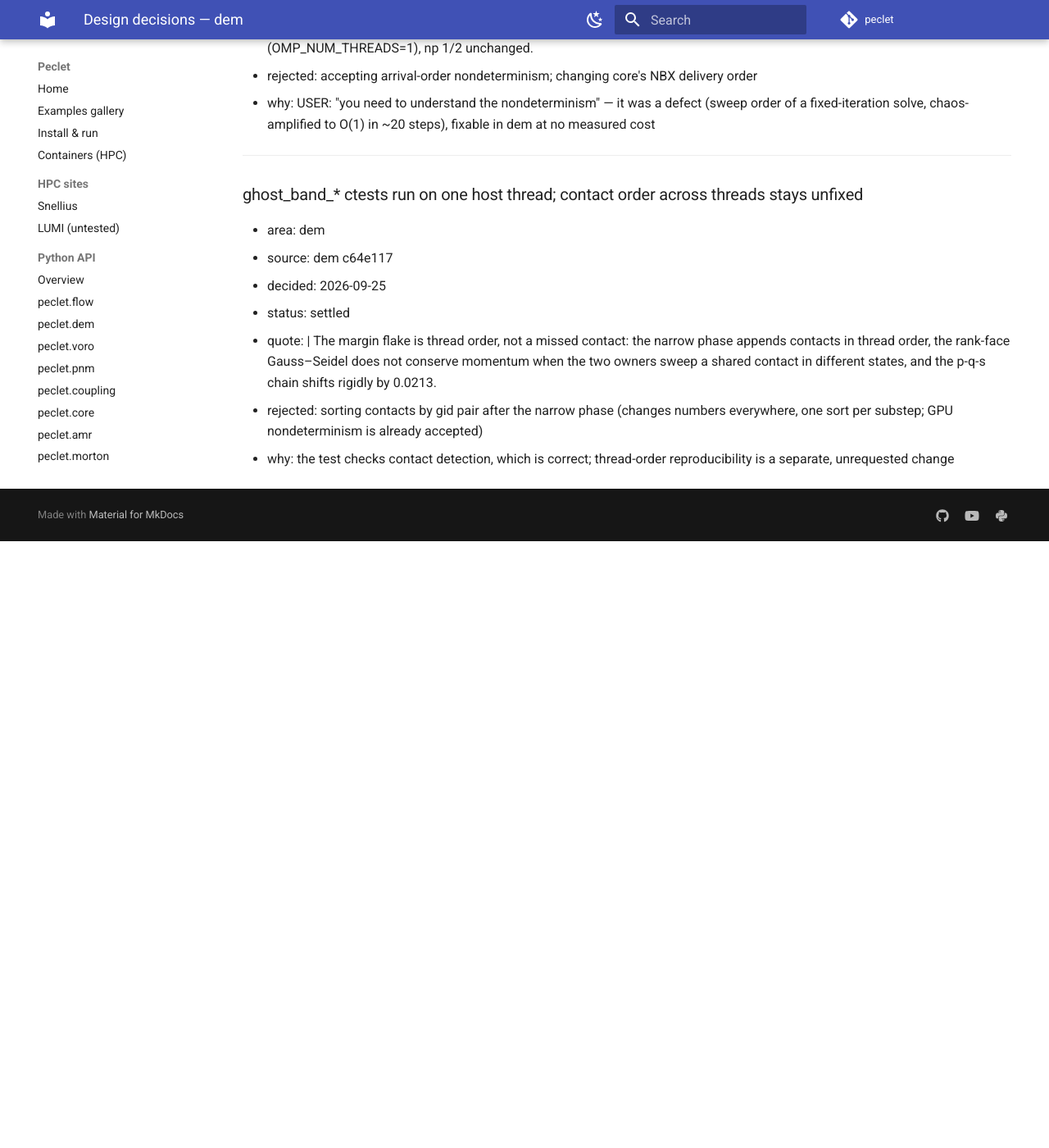
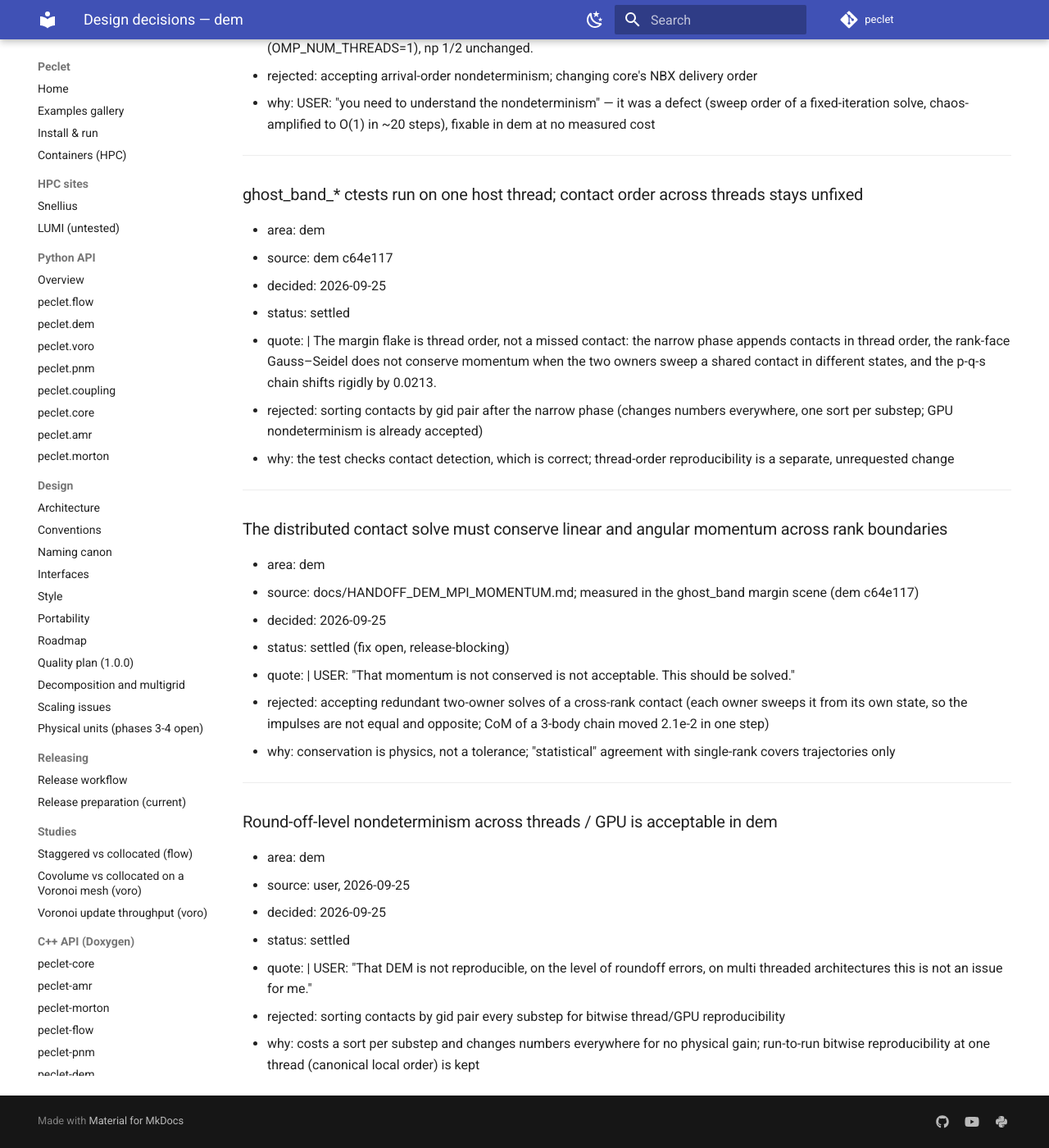
Before and after one commit to computational-chemical-engineering/peclet, an MkDocs documentation site: the page built from docs/decisions/dem.md, in a window 1280 px wide and 1400 px high, scrolled down 33711 px. Shown: the whole window at 82% size. Built offline with MkDocs 1.6.1 and Material for MkDocs 9.7.7, drawn with Linux system fonts in a browser that asks for light colours; comment, search, counter and statistics services are not loaded; before the commit the page ends 34371 px from its top, so only the background shows below that.

Commit message:
handoff: dem cross-rank momentum conservation (release-blocking); register: conservation required, thread-level round-off nondeterminism accepted; predict_hierarchy(weights=) name approved
Co-Authored-By: Claude Opus 5.5 <noreply@anthropic.com>
Claude-Session: https://claude.ai/code/session_015fNTZgmz6U1bv2MRTM3bbF

```diff
--- /dev/null
+++ b/docs/HANDOFF_DEM_MPI_MOMENTUM.md
@@ -0,0 +1,125 @@
+# Handoff: dem's distributed contact solve must conserve momentum across rank boundaries
+
+Opened 2026-09-25. Owner: next session, which runs the `architect` design pass and then the
+implementation. Status: OPEN, not started. **Release-blocking** (USER, 2026-09-25).
+
+## The user's decisions (2026-09-25, verbatim)
+
+- "That momentum is not conserved is not acceptable. This should be solved."
+- "That DEM is not reproducible, on the level of roundoff errors, on multi threaded architectures
+  this is not an issue for me."
+  - So conservation is required to round-off.
+  - Bitwise reproducibility across thread counts, thread schedules or the GPU is NOT required.
+  - Do not sort contacts just to get bitwise reproducibility.
+
+## The defect
+
+The distributed XPBD step (`dem/src/step_solve_mpi.hpp:24-32`, `MpiSolveHooks`) is a
+processor-block Gauss–Seidel.
+
+- Colouring and sweeps are rank-local over owned + ghost bodies.
+- A contact between bodies on two ranks is **solved redundantly on both owners**. Each rank keeps
+  only its own body's update, and the ghost copy is overwritten at the next refresh.
+- Owner A sweeps contact (p,q) in A's state, and owner B sweeps it in B's state. The states differ,
+  because each rank has already swept other contacts in its own order. So the impulse applied to p
+  is not the negative of the one applied to q.
+- Result: **linear momentum (and angular momentum) is not conserved at rank boundaries.**
+- This holds for both the velocity solve (restitution/PGS/friction) and the position (overlap)
+  projection. It is the same mechanism in each.
+
+**Measured** (2026-09-25, dem `c64e117` investigation):
+- Scene: the 3-body chain p–q–s in `tests/kokkos_mpi/test_ghost_band_mpi.cpp`, mode `margin`
+  (l.186).
+- When q's owner sweeps q–s before q–p, **the whole chain's centre of mass shifts rigidly by
+  2.1e-2 in one step**. Every pair still touches exactly. The serial reference conserves the
+  centre of mass to round-off.
+- The sweep order came from OpenMP thread order in the narrow phase. With several threads,
+  2 of 8 runs at np 2 and 2 of 8 at np 4 showed it; at 1 thread, 0 of 8.
+- The ctest now pins one thread (`c64e117`). **That pin hides the symptom, not the defect.**
+  Remove it once conservation holds.
+
+`dem/docs/mpi.md:69-72,89-96` calls agreement with single-rank "statistical"
+(N=200: mean 5e-3, max 0.11). That is acceptable as a *trajectory* difference. Non-conservation is
+not acceptable. The doc never mentions it; fix the doc too.
+
+## Settled — do not relitigate (see `docs/DECISIONS.md`, `docs/decisions/dem.md`)
+
+- **Local particle order is canonical** (ascending source rank), never MPI arrival order
+  (dem `f7b7b22`). np 4 and np 8 are bitwise run-to-run reproducible at 1 thread. Keep that.
+- **Keep the modern solver stack.** The distributed step drives the SAME modern stack as
+  single-GPU (`demSolveContacts`, `src/solve_driver.hpp:239`):
+  - colored GS restitution;
+  - warm-started PGS with **gid-keyed** persistent contacts;
+  - statics/stabilization;
+  - friction cone;
+  - adaptive stops, Allreduce-MAXed.
+- Do not revert to count-averaged Jacobi as the whole solver. A conservative Jacobi-type treatment
+  of **cross-rank contacts only** is a legitimate candidate.
+- Every method on-device and MPI-distributable. No host serial production path.
+- Deadlock fixes stay: one-sided halo, global skin vote, ghost band max(rcut, 2.1 R_max global),
+  and the empty-rank vote. `enable_mpi_step(sync_every=M)` semantics stay.
+- The rebalance/migration contact ledger (`MigratePack`) stays gid-keyed.
+
+## Open — for the architect
+
+How is each cross-rank contact given ONE impulse, applied equal and opposite to both bodies,
+without losing Gauss–Seidel convergence or adding a sync per contact? Candidates to weigh, not
+prescribed:
+1. **Single owner per cross-rank pair.** For example, the rank owning the lower gid computes the
+   impulse and sends −J to the partner's owner, accumulated like a force.
+2. **Globally consistent colouring of the interface contacts.** Both sides then sweep them in the
+   same colour from the same refreshed state.
+3. **Interface contacts solved Jacobi-style**, symmetric by construction, with interior contacts
+   kept GS.
+
+The design must also cover:
+- angular momentum: friction impulses at an offset;
+- positions: the overlap projection;
+- the force-based Hertz–Mindlin engine (`step_hertz_mpi`, `src/solve_driver_force.hpp`). Check
+  whether it is already pairwise-symmetric. It should be, if both owners evaluate the same pair
+  from the same synced state; prove it or fix it.
+- cost per substep (messages, syncs) against today's.
+
+## Verification the result must pass
+
+- **New gates** at np 2, 4 and 8, and at 1 and 8 OpenMP threads:
+  - total linear momentum and centre-of-mass drift of a closed, force-free system to round-off
+    (relative ≲ 1e-6 in float);
+  - angular momentum with friction;
+  - the p–q–s chain;
+  - a random dense cluster straddling rank corners.
+- **Existing gates:**
+  - the dem battery (78 ctests, `align_np8` last). Build with
+    `-DMPIEXEC_PREFLAGS="--bind-to none"`, with a SPACE: dem runs `separate_arguments`, so
+    `--bind-to;none` breaks every MPI ctest.
+  - the 12 `python_mpi_*` tests, which need `PYTHONPATH` to include core's Python build (they SKIP
+    otherwise);
+  - np 4/8 bitwise run-to-run at 1 thread.
+- **Remove the single-thread pin** on the `ghost_band_*` ctests (`c64e117`) and show them stable at
+  8 threads.
+- **np 1 unchanged, bitwise.** Say explicitly if np 2 changes; it is allowed to, because this
+  changes numerics.
+- **Coupling (CFD-DEM):** run coupling's MPI tests (Ergun, moving suspension) and report deltas.
+- **Performance:** ms/step at N=20000 periodic, np 4 and np 8, before and after. Pin each rank
+  with `taskset`, and state the host load.
+
+## Deliverables
+
+1. A design note by the `architect` in `dem/docs/`, committed, with:
+   - the root cause;
+   - the chosen scheme and the rejected ones;
+   - work orders;
+   - the gates above.
+2. The implementation, in the sibling worktree `suite/dem-momentum`.
+3. The updated `dem/docs/mpi.md` and `dem/CLAUDE.md` trap text.
+4. A register entry in `docs/decisions/dem.md`. The earlier entry "ghost_band_* ctests run on one
+   host thread" gets `status: superseded`.
+5. The umbrella pointer bump, with `DECISIONS.md` regenerated
+   (`python3 docs/decisions/build_index.py`) and the count in `CLAUDE.md` updated.
+
+## Out of scope
+
+- Bitwise reproducibility with threads or on the GPU.
+- gamma calibration.
+- flow.
+- The collocated variable-density issue (`docs/HANDOFF_COLLOCATED_VARRHO_CELL_FORCE.md`).
--- a/docs/decisions/dem.md
+++ b/docs/decisions/dem.md
@@ -1175,3 +1175,28 @@ Do not reverse an entry here without recording a new decision that supersedes it
     contact in different states, and the p-q-s chain shifts rigidly by 0.0213.
 - rejected: sorting contacts by gid pair after the narrow phase (changes numbers everywhere, one sort per substep; GPU nondeterminism is already accepted)
 - why: the test checks contact detection, which is correct; thread-order reproducibility is a separate, unrequested change
+
+---
+
+### The distributed contact solve must conserve linear and angular momentum across rank boundaries
+- area: dem
+- source: docs/HANDOFF_DEM_MPI_MOMENTUM.md; measured in the ghost_band margin scene (dem c64e117)
+- decided: 2026-09-25
+- status: settled (fix open, release-blocking)
+- quote: |
+    USER: "That momentum is not conserved is not acceptable. This should be solved."
+- rejected: accepting redundant two-owner solves of a cross-rank contact (each owner sweeps it from its own state, so the impulses are not equal and opposite; CoM of a 3-body chain moved 2.1e-2 in one step)
+- why: conservation is physics, not a tolerance; "statistical" agreement with single-rank covers trajectories only
+
+---
+
+### Round-off-level nondeterminism across threads / GPU is acceptable in dem
+- area: dem
+- source: user, 2026-09-25
+- decided: 2026-09-25
+- status: settled
+- quote: |
+    USER: "That DEM is not reproducible, on the level of roundoff errors, on multi threaded
+    architectures this is not an issue for me."
+- rejected: sorting contacts by gid pair every substep for bitwise thread/GPU reproducibility
+- why: costs a sort per substep and changes numbers everywhere for no physical gain; run-to-run bitwise reproducibility at one thread (canonical local order) is kept
```
Also changed, not shown: CLAUDE.md (+1 -1 lines), docs/DECISIONS.md (+3 -1 lines), docs/NAMING.md (+3 -2 lines).
